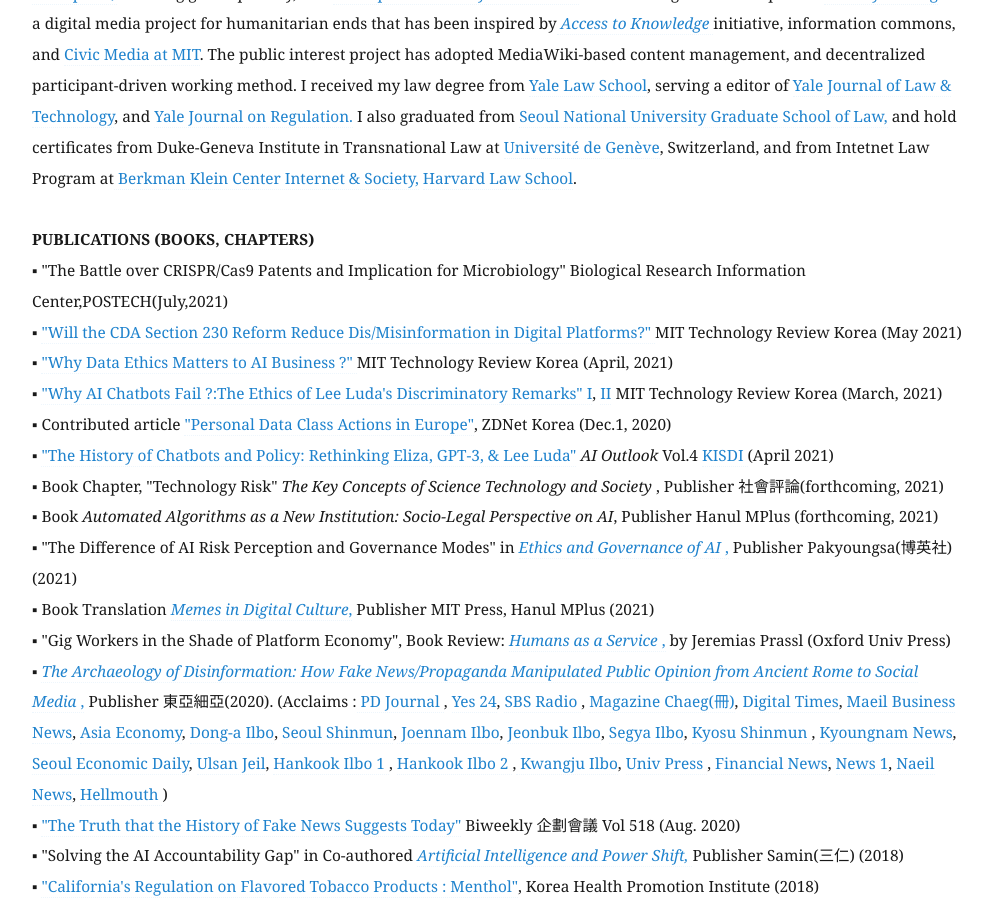
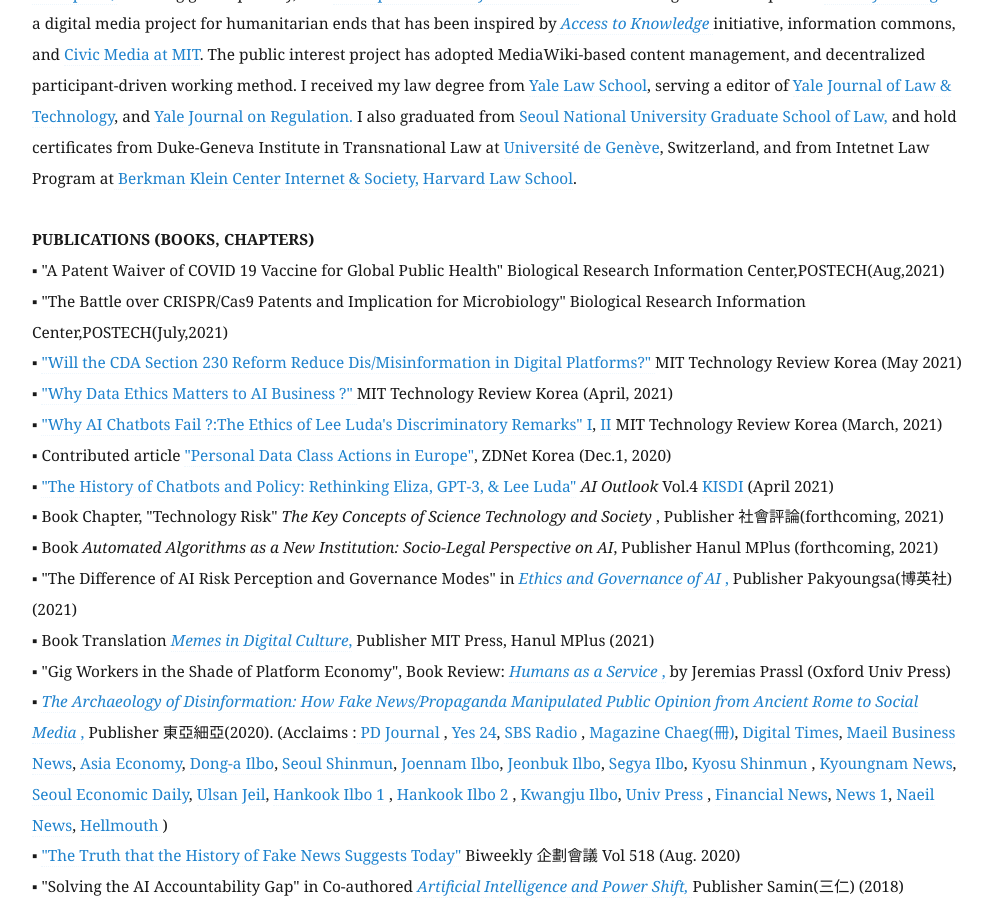
Before and after one commit to eunchangchoi/eunchangchoi.github.io, a Jekyll site: the page built from index.md, in a window 1280 px wide and 900 px high, scrolled down 1712 px. Shown: the whole window, without its empty margins (68-1060 px from the left). Built offline with Jekyll 4.4.1, drawn with Linux system fonts in a browser that asks for light colours.

Commit message:
Update index.md

```diff
--- a/index.md
+++ b/index.md
@@ -33,6 +33,7 @@
 <br>
 <br>
  <strong> PUBLICATIONS (BOOKS, CHAPTERS) </strong> <br>
+▪ "A Patent Waiver of COVID 19 Vaccine for Global Public Health" Biological Research Information Center,POSTECH(Aug,2021)<br>
 ▪ "The Battle over CRISPR/Cas9 Patents and Implication for Microbiology" Biological Research Information Center,POSTECH(July,2021)<br>
 ▪ <a href="https://www.technologyreview.kr/communicatioins-decency-act-misinformation/"> "Will the CDA Section 230 Reform Reduce Dis/Misinformation in Digital Platforms?" </a> MIT Technology Review Korea (May 2021) <br>
 ▪ <a href="https://www.technologyreview.kr/why-data-ethics-is-important-in-ai-business/"> "Why Data Ethics Matters to AI Business ?" </a> MIT Technology Review Korea (April, 2021)<br>
```
